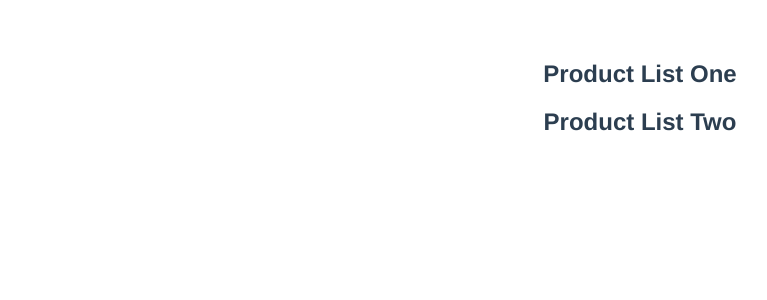
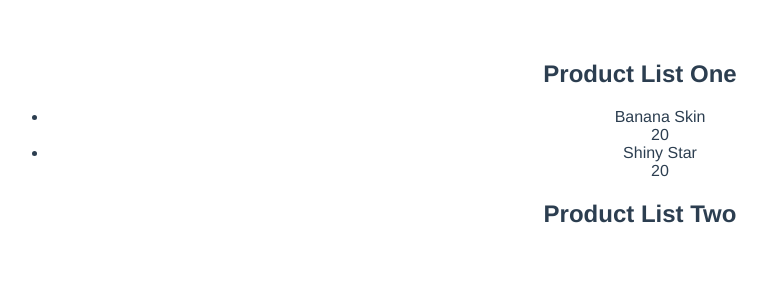
Before and after one commit to braden-w-tutorials/learn-vuex-with-net-ninja, a Vue app: page / in a window 1280 px wide. Shown: the top 300 px of the page, without its empty margins (0-767 px from the left). Built offline with nearby package versions, Linux system fonts and the light colour scheme.

Commit message:
Created products computed to productlistOne

```diff
--- a/src/components/ProductListOne.vue
+++ b/src/components/ProductListOne.vue
@@ -3,8 +3,8 @@
     <h2>Product List One</h2>
     <ul>
       <li v-for="product in products" :key="product">
-        <span class="name">{{product.name}}</span> <br>
-        <span class="price">{{product.price}}</span>
+        <span class="name">{{ product.name }}</span> <br />
+        <span class="price">{{ product.price }}</span>
       </li>
     </ul>
   </div>
@@ -13,9 +13,10 @@
 <script>
 export default {
   props: ["products"],
-  data() {
-    return {
-    }
+  computed: {
+    products() {
+      return this.$store.state.products
+    },
   },
 }
 </script>
```
